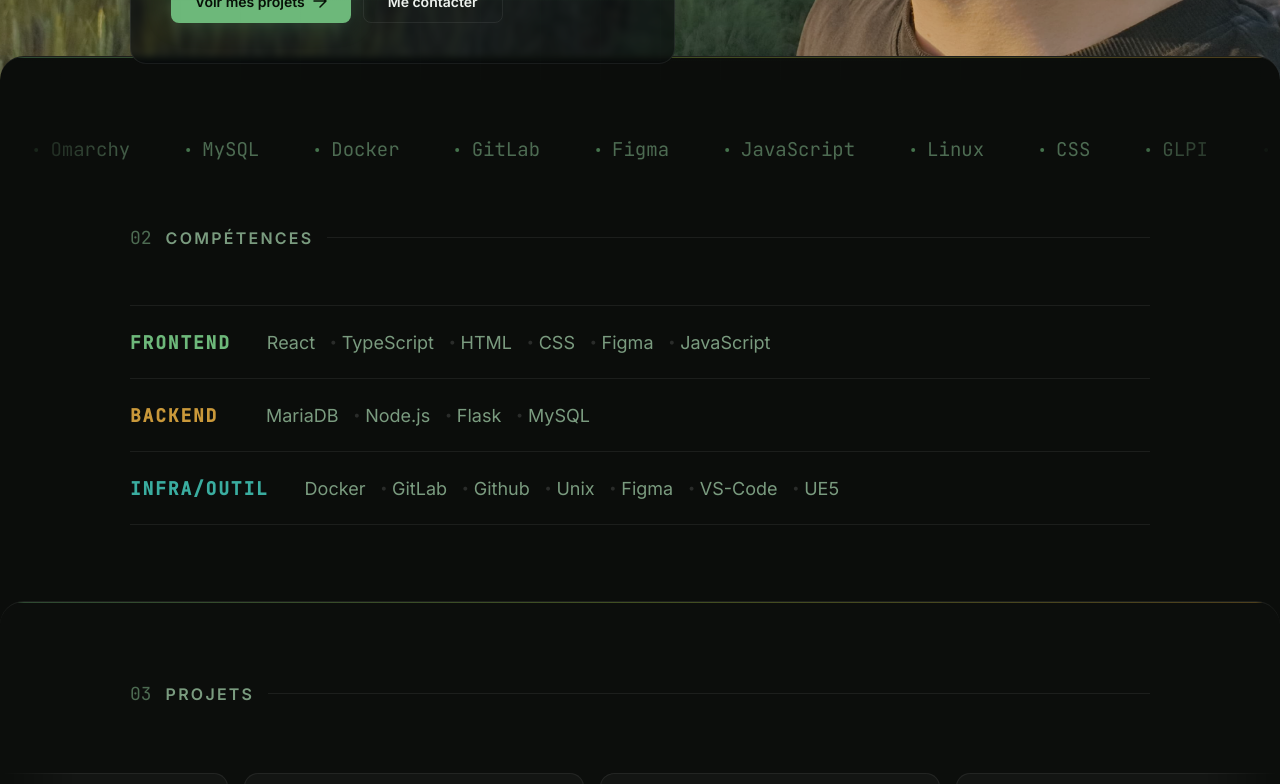
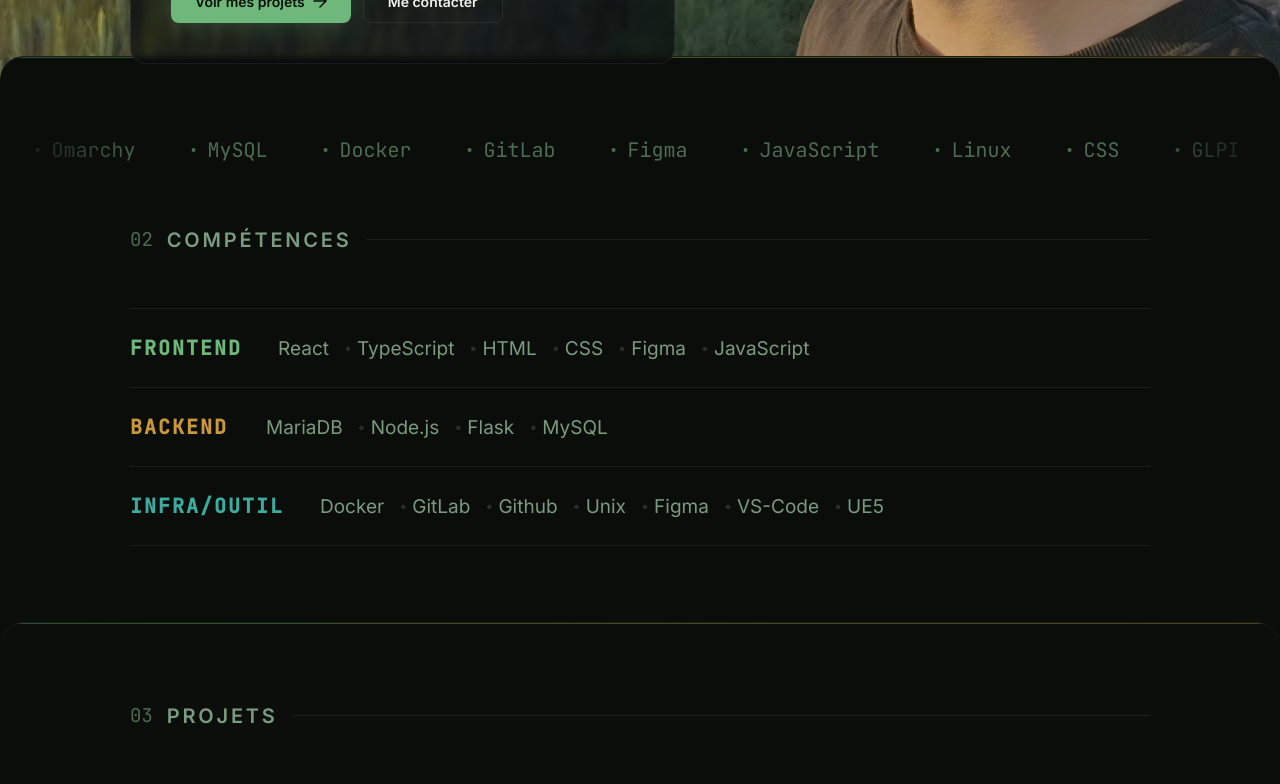
Before and after one commit to David-JUDEA/My-portfolio, a React (Vite) app in the folder portfolio/: page / in a window 1280 px wide. Shown: the part 720-1504 px from the top of the page. Built offline with nearby package versions, Linux system fonts and the light colour scheme.

Commit message:
[REFACTOR]: increase font-size.

```diff
--- a/portfolio/src/App.css
+++ b/portfolio/src/App.css
@@ -131,11 +131,11 @@ body::after {
 }
 .section-label__num {
   font-family: var(--mono);
-  font-size: 18px;
+  font-size: 19px;
   color: var(--muted);
 }
 .section-label__title {
-  font-size: 16px;
+  font-size: 20px;
   font-weight: 600;
   letter-spacing: 0.14em;
   text-transform: uppercase;
--- a/portfolio/src/components/Skills.css
+++ b/portfolio/src/components/Skills.css
@@ -33,7 +33,7 @@
   gap: 12px;
   padding: 0 28px;
   font-family: var(--mono);
-  font-size: 19px;
+  font-size: 20px;
   color: var(--muted);
   white-space: nowrap;
   transition: color 0.2s;
@@ -70,7 +70,7 @@
 
 .skills__category {
   font-family: var(--mono);
-  font-size: 18px;
+  font-size: 20px;
   font-weight: 600;
   letter-spacing: 0.1em;
   text-transform: uppercase;
@@ -93,7 +93,7 @@
 }
 
 .skills__skill {
-  font-size: 18px;
+  font-size: 19px;
   color: var(--muted2);
   cursor: default;
   transition: color 0.2s;
@@ -104,7 +104,7 @@
 }
 
 .skills__sep {
-  font-size: 30px;
+  font-size: 35px;
   color: var(--border-glow);
   user-select: none;
 }
```
